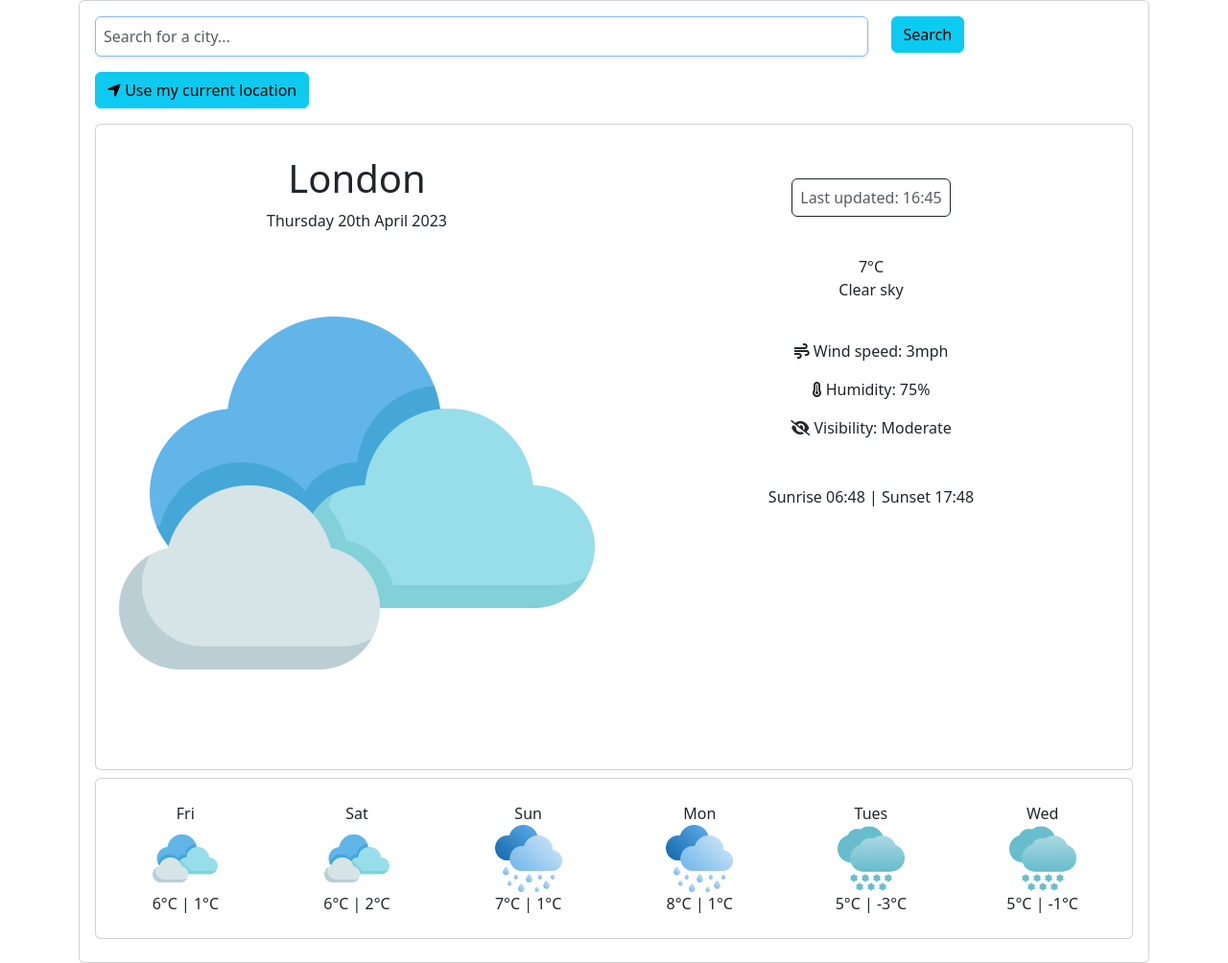
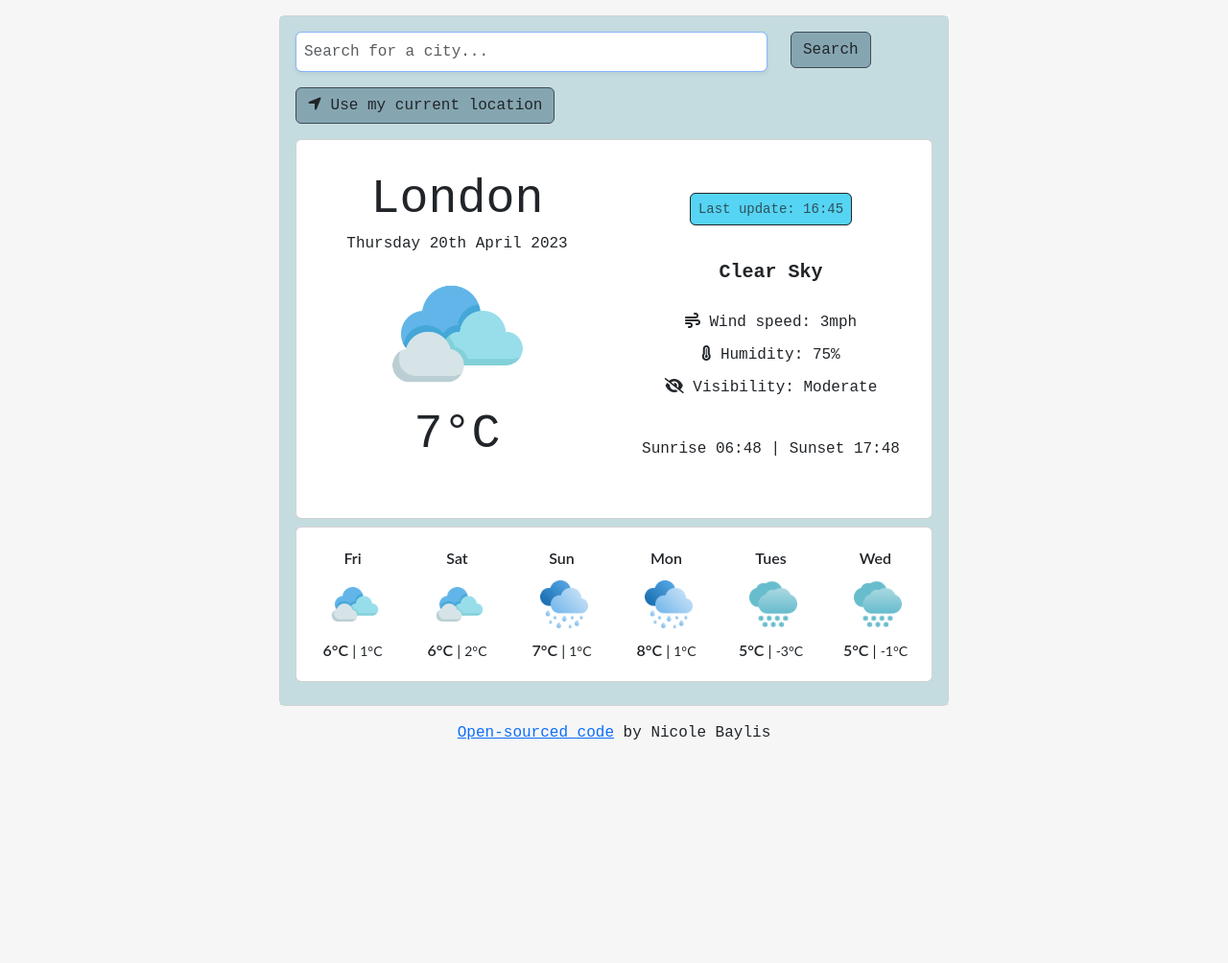
Before and after one commit to NicoleBay/weather-app, a plain HTML site: page index.html in a window 1280 px wide. Shown: the top 1004 px of the page at 96% size. After the commit the page ends 800 px from the top, so only its background shows below. Drawn offline with nearby package versions, Linux system fonts and the light colour scheme.

Commit message:
Added CSS

```diff
--- a/index.html
+++ b/index.html
@@ -23,6 +23,7 @@
 
   <body>
     <div class="container">
+      <div class="weather-app">
         <div class="card rounded">
           <div class="card-body background-app">
             <div class="header">
@@ -53,25 +54,29 @@
               <div class="card-body">
                 <div class="row">
                   <div class="col-6 my-3">
-                  <h1>London</h1>
+                    <h1 id="city">London</h1>
                     <p>Thursday 20th April 2023</p>
                     <img src="figures/overcast.png" class="weather-icon" />
+                    <br />
+                    <span class="temperature">7&deg;C</span>
                   </div>
+
                   <div class="col-6 my-5">
                     <span class="border border-dark rounded text-muted p-2"
-                    >Last updated: 16:45</span
+                      >Last update: 16:45</span
                     >
 
                     <div class="current-forecast my-5">
-                    <span>7&deg;C</span>
-                    <p>Clear sky</p>
+                      <p id="description">Clear sky</p>
                       <br />
                       <p><i class="fa-solid fa-wind"></i> Wind speed: 3mph</p>
                       <p>
-                      <i class="fa-solid fa-temperature-full"></i> Humidity: 75%
+                        <i class="fa-solid fa-temperature-full"></i> Humidity:
+                        75%
                       </p>
                       <p>
-                      <i class="fa-solid fa-eye-slash"></i> Visibility: Moderate
+                        <i class="fa-solid fa-eye-slash"></i> Visibility:
+                        Moderate
                       </p>
                     </div>
 
@@ -184,7 +189,7 @@
             </div>
           </div>
         </div>
-      <br />
+      </div>
       <footer>
         <p>
           <a
--- a/src/styles.css
+++ b/src/styles.css
@@ -0,0 +1,82 @@
+body {
+  font-family: "PT Mono", monospace;
+  background-color: #f6f6f6;
+}
+
+h1 {
+  font-size: 50px;
+}
+
+footer {
+  text-align: center;
+}
+
+img.forecast {
+  margin: 10px;
+  padding: 5px 10px;
+}
+
+p#description,
+h1#city {
+  text-transform: capitalize;
+}
+
+p#description {
+  font-size: 20px;
+  font-weight: 600;
+}
+
+span.border-dark {
+  font-size: 14px;
+  color: #212529;
+  background-color: #56d4f3;
+  border-color: #85a6b1;
+}
+
+span.temperature {
+  font-size: 50px;
+  line-height: 70px;
+}
+
+.bottom-section-forecast {
+  font-family: "Lato", sans-serif;
+}
+
+.weather-app {
+  margin: 15px auto;
+  border: 1px solid;
+  border-radius: 10px;
+  border-color: transparent;
+  padding: 5x;
+  max-width: 700px;
+  line-height: 1;
+}
+
+.weather-icon {
+  width: 140px;
+}
+
+.forecast-day,
+.forecast-max {
+  font-weight: 600;
+}
+
+.forecast-min {
+  font-size: 14px;
+}
+
+.background-app {
+  background-color: #c4dce0;
+}
+
+.btn-info {
+  color: #212529;
+  background-color: #85a6b1;
+  border-color: #414a50;
+}
+
+.btn-info:hover {
+  color: #212529;
+  background-color: #51adcf;
+  border-color: #07588a;
+}
```
Lines whose indentation alone changed are shown as unchanged.
